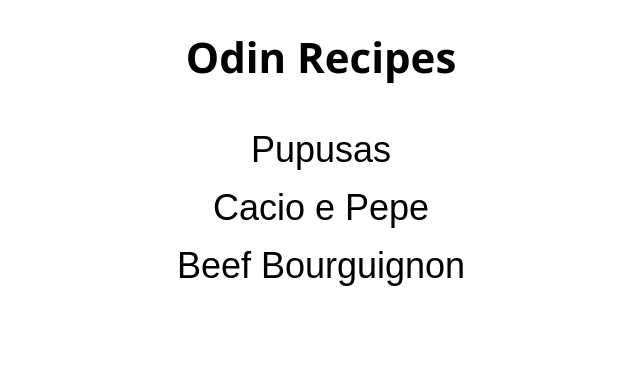
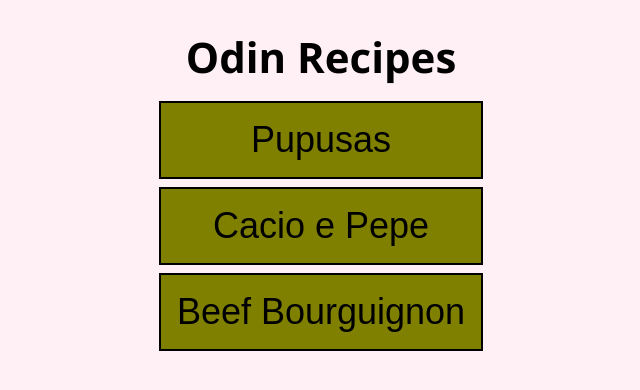
Before and after one commit to imicro415/odin-recipes, a plain HTML site: page index.html in a window 1280 px wide. Shown: the whole page, without its empty margins (319-959 px from the left). Drawn offline with Linux system fonts and the light colour scheme.

Commit message:
Amendments to HTML and CSS
Added divs to html in order to contain boxes
Styled boxes and added colors

```diff
--- a/CSS/styles.css
+++ b/CSS/styles.css
@@ -1,8 +1,9 @@
 #index-title  {
  	font-family:'Segoe UI',  Tahoma, Geneva, Verdana, sans-serif;
 	font-size: 42px;
+	font-weight: 800;
 	text-align: center;
-	font-weight: 800;
+	margin-bottom: 1rem;
 }
 .index-ul {
 	font-family: Arial, Helvetica, sans-serif;
@@ -12,13 +13,20 @@
 	cursor: pointer;
 	text-decoration: none;
 	padding-inline-start: 0;
+	margin: 0 auto;
+	width: fit-content;
 }
 .index-ul li {
-	padding: 0.5rem;
+	padding: 1rem;
+	background-color: olive;
+	margin-bottom: 0.5rem;
+	border: 2px solid black;
+	width: 100%;
 }
 .index-ul a {
-	color: black;
+	color:black;
 	text-decoration: none;
+	display: block;
 }
 
 .recipe-img {
@@ -56,3 +64,17 @@
  .recipe-list.steps {
 	list-style-type: decimal;
  }
+
+ html {
+	box-sizing: border-box;
+ }
+
+ *,
+ *::before,
+ *::after {
+	box-sizing: inherit;
+ }
+
+ body {
+	background-color: lavenderblush;
+ }
--- a/index.html
+++ b/index.html
@@ -7,12 +7,14 @@
   </head>
 
   <body>
-    <h1 id="index-title">Odin Recipes</h1>
+   <div class="container" id="container">
+     <h1 id="index-title">Odin Recipes</h1>
       <ul class="index-ul">
         <li><a href="./recipes/pupusas.html">Pupusas</a></li>
         <li><a href="./recipes/cacioEpepe.html">Cacio e Pepe</a></li>
         <li><a href="./recipes/beefBourguignon.html">Beef
 Bourguignon</a></li>
-     </ul>
+      </ul>
+   </div>
   </body>
 </html>
```
